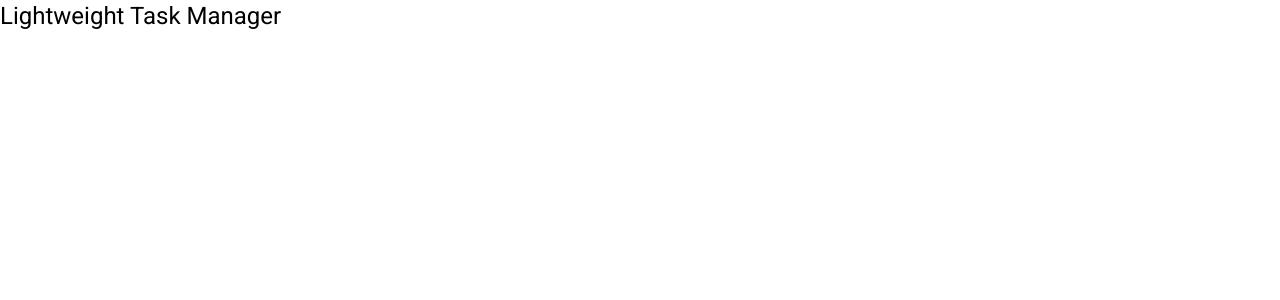
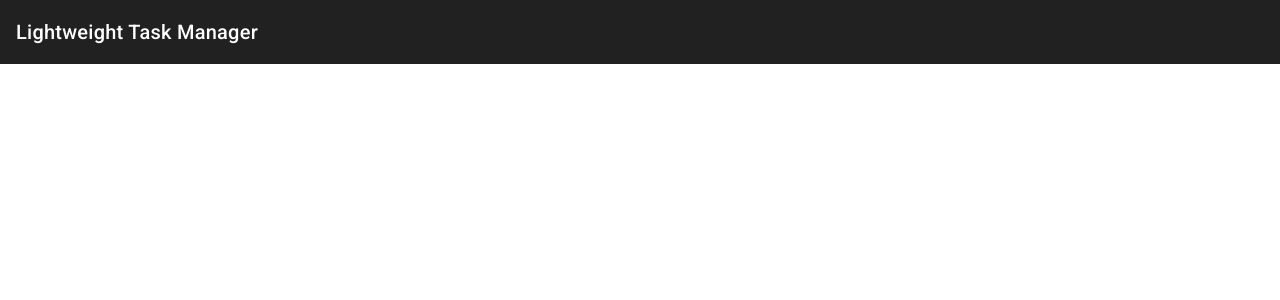
Before and after one commit to Revivedaniel/Lightweight-Task-Manager, an Angular app: page /home in a window 1280 px wide. Before the commit this address led to /. Shown: the top 300 px of the page. Built offline with nearby package versions, Linux system fonts and the light colour scheme.

Commit message:
Created a basic homepage and dynamic header.

```diff
--- a/src/app/app.component.html
+++ b/src/app/app.component.html
@@ -1 +1 @@
-<h1>Lightweight Task Manager</h1>
+<router-outlet></router-outlet>
--- a/src/app/app.routes.ts
+++ b/src/app/app.routes.ts
@@ -1,3 +1,7 @@
 import { Routes } from '@angular/router';
+import { HomeComponent } from './home/home.component';
 
-export const routes: Routes = [];
+export const routes: Routes = [
+    {path: '', redirectTo: '/home', pathMatch: 'full'},
+    {path: 'home', component: HomeComponent},
+];
--- /dev/null
+++ b/src/app/home/home.component.html
@@ -0,0 +1,2 @@
+<!-- Dynamic Header -->
+<app-dynamic-header jumbotronText="Lightweight Task Manager"></app-dynamic-header>
--- /dev/null
+++ b/src/app/shared/dynamic-header/dynamic-header.component.html
@@ -0,0 +1,3 @@
+<mat-toolbar>
+    <span *ngIf="includeJumbotron">{{jumbotronText}}</span>
+</mat-toolbar>
```
Also changed, not shown: src/app/home/home.component.ts (added, +13 -0 lines), src/app/shared/dynamic-header/dynamic-header.component.ts (added, +20 -0 lines), src/app/home/home.component.scss (added), src/app/shared/dynamic-header/dynamic-header.component.scss (added), 2 other files (tests, documents, lock files or other folders).
